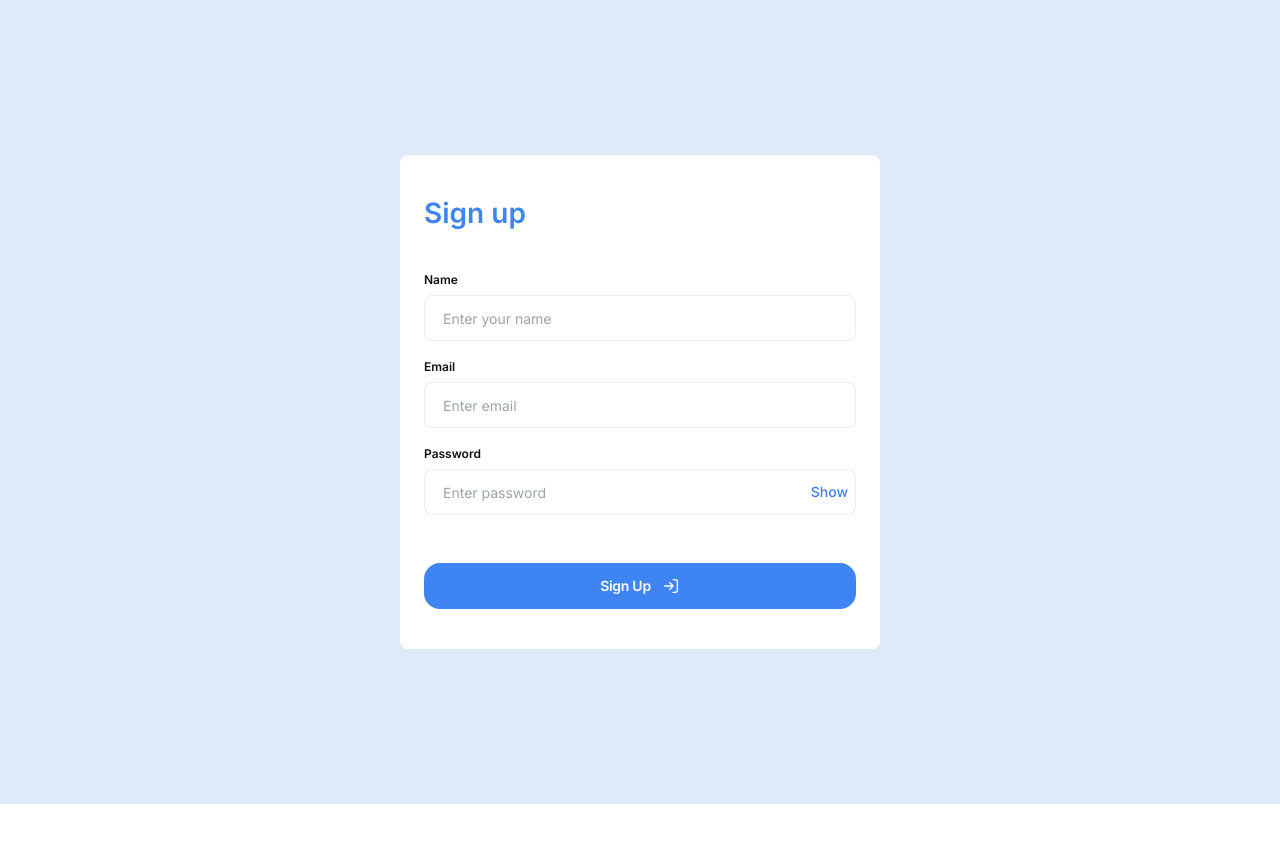
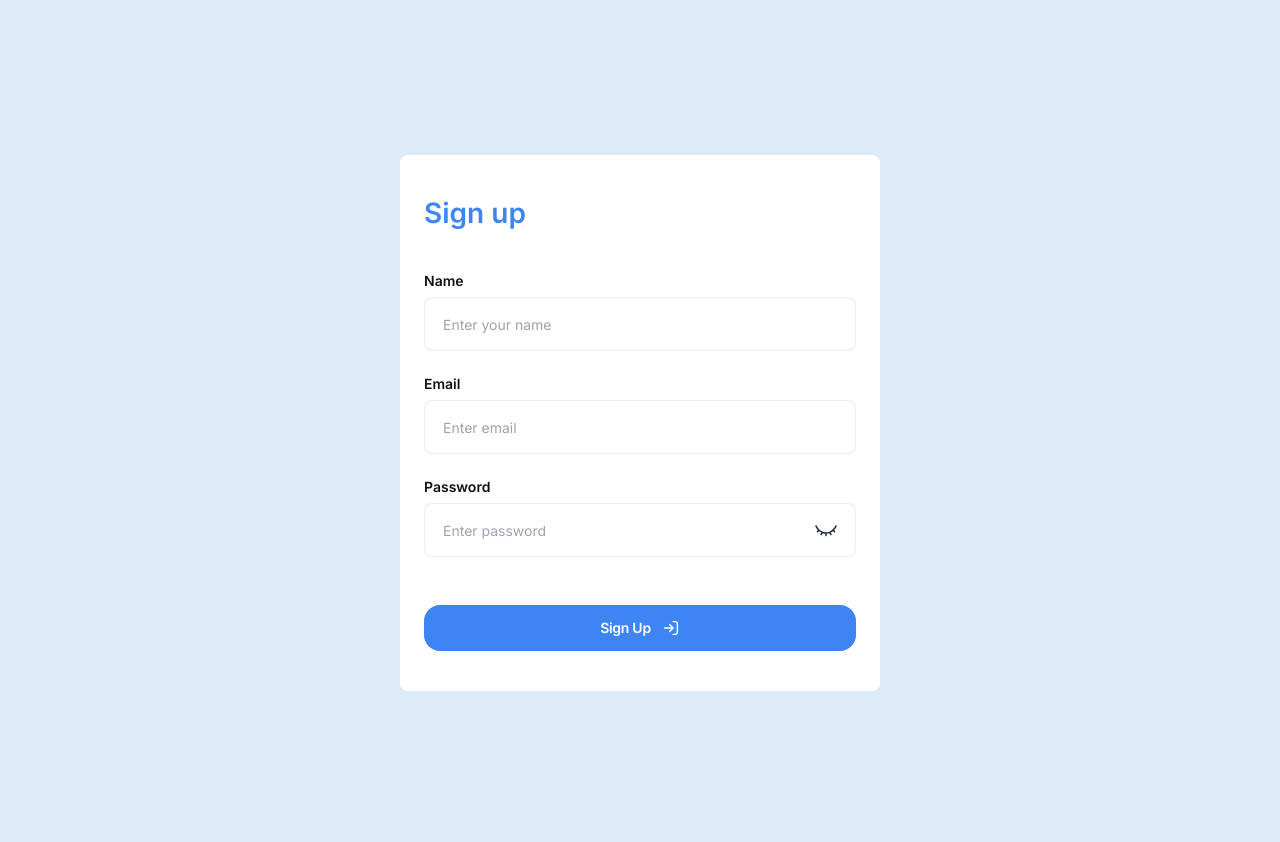
Before and after one commit to iSteffan/goosetrack-nextjs, a Next.js app: page /en/register in a window 1280 px wide. Shown: the top 842 px of the page. Before the commit the page ends 804 px from the top, so only its background shows below. Built offline with nearby package versions, Linux system fonts and the light colour scheme.

Commit message:
AuthForm Done

```diff
--- a/src/app/[locale]/globals.css
+++ b/src/app/[locale]/globals.css
@@ -28,15 +28,19 @@
   }
 
   .authFormLabel {
-    @apply text-blackCustom mb-[8px] text-[12px] font-600;
+    @apply mb-[8px] text-[12px] font-600 text-blackCustom md:text-[14px];
   }
 
   .inputStyles {
-    @apply font-400 border-inputBorder text-blackCustom h-[46px] rounded-[8px] border-[1px] py-[18px] pl-[18px] pr-[60px] text-[14px] leading-[1.28];
+    @apply h-[46px] rounded-[8px] border-[1px] border-inputBorder py-[18px] pl-[18px] pr-[60px] text-[14px] font-400 leading-[1.28] text-blackCustom md:h-[54px];
   }
 
   .inputError {
-    @apply font-400 text-error absolute bottom-[-16px] left-[19px] text-[10px] leading-[1.16] md:bottom-[-18px] md:text-[12px];
+    @apply absolute bottom-[-16px] left-[19px] text-[10px] font-400 leading-[1.16] text-error md:bottom-[-18px] md:text-[12px];
+  }
+
+  .formIcon {
+    @apply absolute bottom-[11px] right-[18px] h-[24px] w-[24px] md:bottom-[14px];
   }
 }
 
--- a/src/components/AuthForm/AuthForm.tsx
+++ b/src/components/AuthForm/AuthForm.tsx
@@ -6,6 +6,8 @@ import { useForm } from 'react-hook-form';
 import LogInIcon from '@/public/icon/logIn.svg';
 import CorrectIcon from '@/public/icon/inputCorrect.svg';
 import ErrorIcon from '@/public/icon/inputError.svg';
+import HideIcon from '@/public/icon/password-hide.svg';
+import ShowIcon from '@/public/icon/password-show.svg';
 
 import data from '@/data/common.json';
 
@@ -46,7 +48,7 @@ export const AuthForm = ({ type }: AuthFormProps) => {
       <form onSubmit={handleSubmit(onSubmit)}>
         {/* Name */}
         {type === 'signUp' && (
-          <div className="relative mb-[24px] flex flex-col md:mb-[18px]">
+          <div className="relative mb-[24px] flex flex-col">
             <label
               htmlFor="name"
               className={`authFormLabel ${
@@ -72,9 +74,9 @@ export const AuthForm = ({ type }: AuthFormProps) => {
               placeholder="Enter your name"
             />
             {errors.name ? (
-              <ErrorIcon className="absolute bottom-[11px] right-[18px] h-[24px] w-[24px]" />
+              <ErrorIcon className="formIcon" />
             ) : watch('name') && !errors.name ? (
-              <CorrectIcon className="absolute bottom-[11px] right-[18px] h-[24px] w-[24px]" />
+              <CorrectIcon className="formIcon" />
             ) : (
               ''
             )}
@@ -84,7 +86,7 @@ export const AuthForm = ({ type }: AuthFormProps) => {
         )}
 
         {/* Email */}
-        <div className="relative mb-[24px] flex flex-col md:mb-[18px]">
+        <div className="relative mb-[24px] flex flex-col">
           <label
             htmlFor="email"
             className={`authFormLabel ${
@@ -114,9 +116,9 @@ export const AuthForm = ({ type }: AuthFormProps) => {
             placeholder="Enter email"
           />
           {errors.email ? (
-            <ErrorIcon className="absolute bottom-[11px] right-[18px] h-[24px] w-[24px]" />
+            <ErrorIcon className="formIcon" />
           ) : watch('email') && !errors.email ? (
-            <CorrectIcon className="absolute bottom-[11px] right-[18px] h-[24px] w-[24px]" />
+            <CorrectIcon className="formIcon" />
           ) : (
             ''
           )}
@@ -157,9 +159,13 @@ export const AuthForm = ({ type }: AuthFormProps) => {
           <button
             type="button"
             onClick={() => setShowPassword(!showPassword)}
-            className="absolute right-2 top-9 text-sm text-blue-500 hover:underline"
+            className="absolute bottom-[11px] right-[18px] text-[12px] text-blueMain md:bottom-[14px]"
           >
-            {showPassword ? 'Hide' : 'Show'}
+            {!showPassword ? (
+              <HideIcon className="h-[24px] w-[24px]" />
+            ) : (
+              <ShowIcon className="h-[24px] w-[24px]" />
+            )}
           </button>
           {errors.password && (
             <p className="inputError">{errors.password.message}</p>
```
Also changed, not shown: public/icon/password-hide.svg (added), public/icon/password-show.svg (added).
